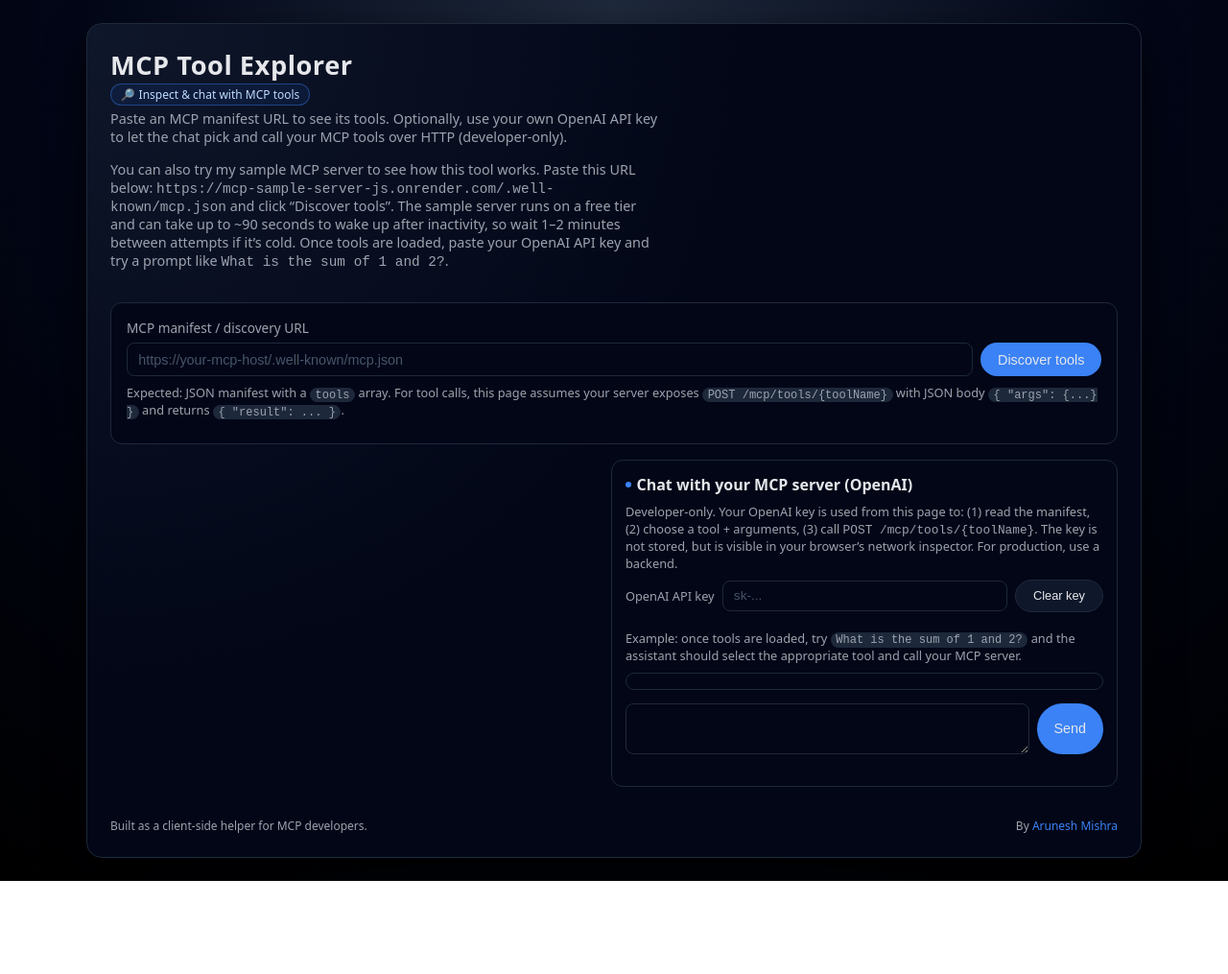
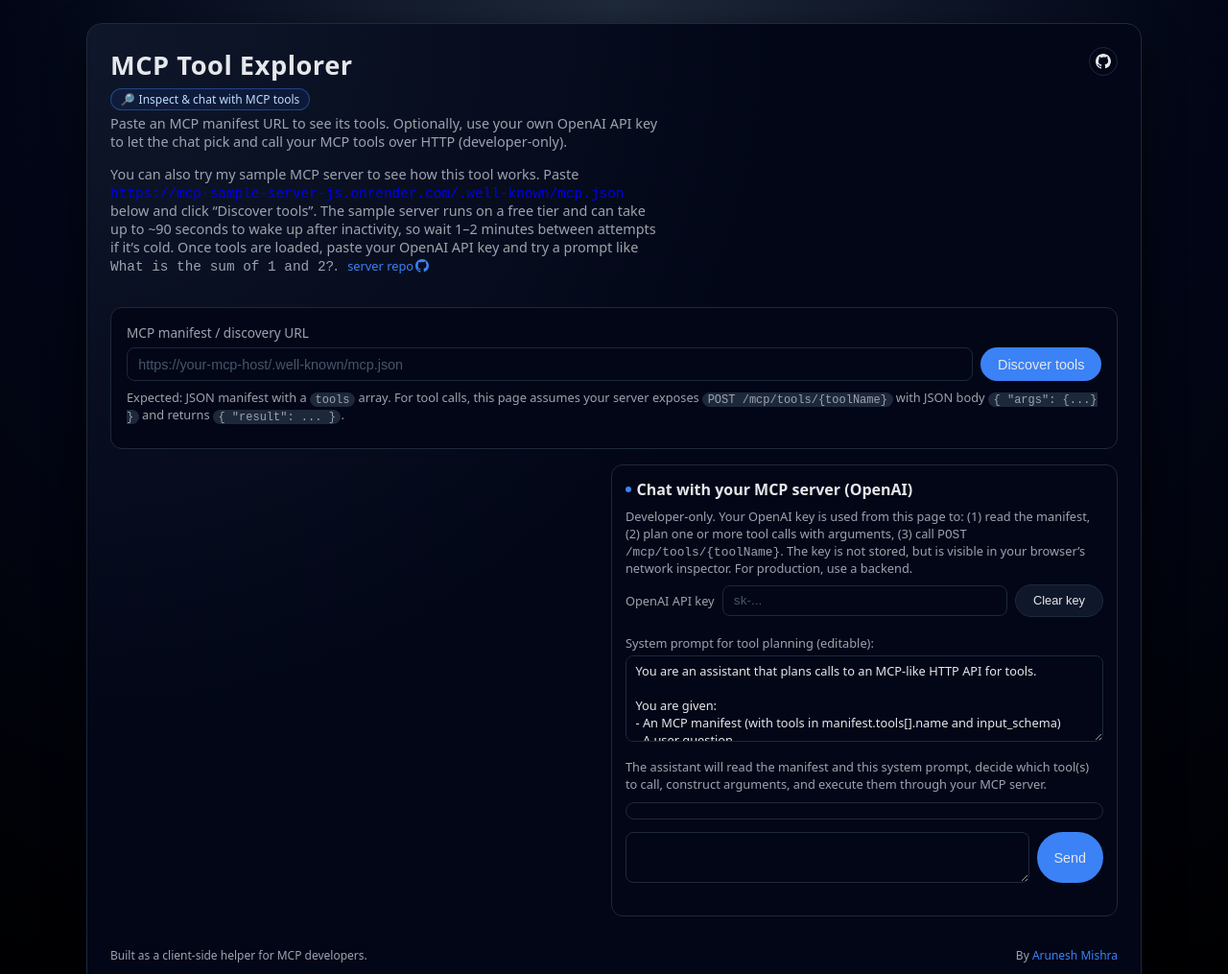
Before and after one commit to aruneshmishra/mcp-explorer, a plain HTML site: page index.html in a window 1280 px wide. Shown: the top 1015 px of the page at 96% size. Before the commit the page ends 918 px from the top, so only its background shows below. Drawn offline with Linux system fonts and the light colour scheme.

Commit message:
Enhance header links and update chat tool logic
Added styling for header links and system row, updated chat tool call logic.

```diff
--- a/index.html
+++ b/index.html
@@ -49,6 +49,7 @@
       gap: 1rem;
       margin-bottom: 1.25rem;
       flex-wrap: wrap;
+      align-items: flex-start;
     }
 
     .title-block h1 {
@@ -74,6 +75,36 @@
       background: rgba(37,99,235,0.1);
       color: #bfdbfe;
       font-size: 0.75rem;
+      margin-top: 0.35rem;
+    }
+
+    .header-links {
+      display: flex;
+      gap: 0.4rem;
+      align-items: center;
+    }
+
+    .header-links a {
+      display: inline-flex;
+      align-items: center;
+      justify-content: center;
+      width: 30px;
+      height: 30px;
+      border-radius: 999px;
+      border: 1px solid var(--border-subtle);
+      background: #020617;
+      color: var(--text-main);
+      text-decoration: none;
+    }
+
+    .header-links a:hover {
+      border-color: var(--accent);
+    }
+
+    .header-links svg {
+      width: 16px;
+      height: 16px;
+      fill: currentColor;
     }
 
     .input-card {
@@ -305,6 +336,29 @@
       color: #475569;
     }
 
+    .system-row {
+      display: flex;
+      flex-direction: column;
+      gap: 0.25rem;
+      margin-top: 0.5rem;
+      font-size: 0.8rem;
+      color: var(--text-muted);
+    }
+
+    #systemPromptInput {
+      width: 100%;
+      min-height: 90px;
+      max-height: 200px;
+      resize: vertical;
+      padding: 0.4rem 0.6rem;
+      border-radius: 0.5rem;
+      border: 1px solid var(--border-subtle);
+      background: #020617;
+      color: var(--text-main);
+      font-size: 0.8rem;
+      font-family: var(--font);
+    }
+
     .chat-log {
       border-radius: 0.6rem;
       border: 1px solid var(--border-subtle);
@@ -364,6 +418,22 @@
       font-family: var(--font);
     }
 
+    .gh-inline-link {
+      display: inline-flex;
+      align-items: center;
+      margin-left: 0.4rem;
+      text-decoration: none;
+      color: var(--accent);
+      font-size: 0.8rem;
+    }
+
+    .gh-inline-link svg {
+      width: 14px;
+      height: 14px;
+      fill: currentColor;
+      margin-left: 2px;
+    }
+
     footer {
       margin-top: 1.25rem;
       font-size: 0.75rem;
@@ -398,13 +468,39 @@
           let the chat pick and call your MCP tools over HTTP (developer-only).
         </p>
         <p class="subtitle">
-          You can also try my sample MCP server to see how this tool works. Paste this URL below:
-          <code>https://mcp-sample-server-js.onrender.com/.well-known/mcp.json</code> and click
-          “Discover tools”. The sample server runs on a free tier and can take up to ~90 seconds to
-          wake up after inactivity, so wait 1–2 minutes between attempts if it’s cold. Once tools
-          are loaded, paste your OpenAI API key and try a prompt like
-          <code>What is the sum of 1 and 2?</code>.
+          You can also try my sample MCP server to see how this tool works. Paste
+          <a href="https://mcp-sample-server-js.onrender.com/.well-known/mcp.json" target="_blank" rel="noopener noreferrer" style="text-decoration:none;">
+            <code>https://mcp-sample-server-js.onrender.com/.well-known/mcp.json</code>
+          </a>
+          below and click “Discover tools”. The sample server runs on a free tier and can take up to ~90 seconds to
+          wake up after inactivity, so wait 1–2 minutes between attempts if it’s cold. Once tools are loaded, paste your
+          OpenAI API key and try a prompt like <code>What is the sum of 1 and 2?</code>.
+          <a class="gh-inline-link" href="https://github.com/aruneshmishra/mcp-sample-server-js" target="_blank" rel="noopener noreferrer">
+            server repo
+            <svg viewBox="0 0 16 16" aria-hidden="true">
+              <path d="M8 0C3.58 0 0 3.58 0 8c0 3.54 2.29 6.53 5.47 7.59.4.07.55-.17.55-.38
+              0-.19-.01-.82-.01-1.49-2.01.37-2.53-.49-2.69-.94-.09-.23-.48-.94-.82-1.13-.28-.15-.68-.52
+              -.01-.53.63-.01 1.08.58 1.23.82.72 1.21 1.87.87 2.33.66.07-.52.28-.87.51-1.07-1.78-.2-3.64-.89-3.64-3.95
+              0-.87.31-1.59.82-2.15-.08-.2-.36-1.02.08-2.12 0 0 .67-.21 2.2.82A7.62 7.62 0 0 1 8 3.47c.68.003 1.37.092
+              2.01.27 1.53-1.04 2.2-.82 2.2-.82.44 1.1.16 1.92.08 2.12.51.56.82 1.27.82 2.15
+              0 3.07-1.87 3.75-3.65 3.95.29.25.54.73.54 1.48 0 1.07-.01 1.93-.01 2.2
+              0 .21.15.46.55.38A8.01 8.01 0 0 0 16 8c0-4.42-3.58-8-8-8Z"></path>
+            </svg>
+          </a>
         </p>
+      </div>
+      <div class="header-links">
+        <a href="https://github.com/aruneshmishra/mcp-explorer" target="_blank" rel="noopener noreferrer" title="Open MCP Explorer client repo">
+          <svg viewBox="0 0 16 16" aria-hidden="true">
+            <path d="M8 0C3.58 0 0 3.58 0 8c0 3.54 2.29 6.53 5.47 7.59.4.07.55-.17.55-.38
+            0-.19-.01-.82-.01-1.49-2.01.37-2.53-.49-2.69-.94-.09-.23-.48-.94-.82-1.13-.28-.15-.68-.52
+            -.01-.53.63-.01 1.08.58 1.23.82.72 1.21 1.87.87 2.33.66.07-.52.28-.87.51-1.07-1.78-.2-3.64-.89-3.64-3.95
+            0-.87.31-1.59.82-2.15-.08-.2-.36-1.02.08-2.12 0 0 .67-.21 2.2.82A7.62 7.62 0 0 1 8 3.47c.68.003 1.37.092
+            2.01.27 1.53-1.04 2.2-.82 2.2-.82.44 1.1.16 1.92.08 2.12.51.56.82 1.27.82 2.15
+            0 3.07-1.87 3.75-3.65 3.95.29.25.54.73.54 1.48 0 1.07-.01 1.93-.01 2.2
+            0 .21.15.46.55.38A8.01 8.01 0 0 0 16 8c0-4.42-3.58-8-8-8Z"></path>
+          </svg>
+        </a>
       </div>
     </header>
 
@@ -441,7 +537,7 @@
           <h2><span class="dot"></span> Chat with your MCP server (OpenAI)</h2>
           <small>
             Developer-only. Your OpenAI key is used from this page to:
-            (1) read the manifest, (2) choose a tool + arguments, (3) call
+            (1) read the manifest, (2) plan one or more tool calls with arguments, (3) call
             <code>POST /mcp/tools/{toolName}</code>. The key is not stored,
             but is visible in your browser’s network inspector. For production, use a backend.
           </small>
@@ -459,9 +555,40 @@
               </button>
             </div>
 
+            <div class="system-row">
+              <span>System prompt for tool planning (editable):</span>
+              <textarea id="systemPromptInput">
+You are an assistant that plans calls to an MCP-like HTTP API for tools.
+
+You are given:
+- An MCP manifest (with tools in manifest.tools[].name and input_schema)
+- A user question
+
+HTTP contract (handled by the client UI):
+- POST BASE_URL/mcp/tools/{toolName}
+- Body: { "args": { ... } }
+- Response: { "result": ... }
+
+Your job:
+- Decide which tool or tools to call (one or more, in order)
+- Build args objects that match the tool input_schema
+- Keep calls simple, safe, and idempotent when possible
+
+Response format:
+Return ONLY valid JSON (no extra prose) using this shape:
+
+{
+  "calls": [
+    { "tool": "tool_name_here", "args": { /* your args */ } }
+  ],
+  "explanation": "Short natural-language summary of what you are going to do."
+}
+              </textarea>
+            </div>
+
             <div class="hint">
-              Example: once tools are loaded, try <code>What is the sum of 1 and 2?</code> and the
-              assistant should select the appropriate tool and call your MCP server.
+              The assistant will read the manifest and this system prompt, decide which tool(s) to call,
+              construct arguments, and execute them through your MCP server.
             </div>
 
             <div id="chatLog" class="chat-log"></div>
@@ -498,6 +625,7 @@
 
     const apiKeyInput = document.getElementById('apiKeyInput');
     const clearKeyBtn = document.getElementById('clearKeyBtn');
+    const systemPromptInput = document.getElementById('systemPromptInput');
     const chatLogEl = document.getElementById('chatLog');
     const chatInput = document.getElementById('chatInput');
     const sendChatBtn = document.getElementById('sendChatBtn');
@@ -683,7 +811,7 @@
 
         chatHistory = [{
           role: 'assistant',
-          content: 'Manifest loaded. Ask your question, e.g. something that can be answered by one of the tools.'
+          content: 'Manifest loaded. Ask a question and I will try to plan one or more MCP tool calls.'
         }];
         renderChatLog();
         setChatStatus('');
@@ -781,24 +909,22 @@
       renderChatLog();
 
       sendChatBtn.disabled = true;
-      setChatStatus('Asking OpenAI to pick a tool and arguments...', false);
+      setChatStatus('Asking OpenAI to plan tool call(s)...', false);
 
       try {
-        // Step 1: Ask OpenAI which tool to call + args
+        const systemPromptText = systemPromptInput.value.trim() || '';
+
+        // Step 1: Ask OpenAI which tool(s) to call + args
         const planningMessages = [
           {
             role: 'system',
+            content: systemPromptText
+          },
+          {
+            role: 'system',
             content:
-              'You are an assistant that plans calls to an MCP-like HTTP API for tools.\n' +
-              'You are given an MCP manifest and a user question.\n' +
-              'Tools are described in manifest.tools[].name and input_schema.\n' +
-              'The HTTP contract is:\n' +
-              'POST ' + mcpBaseUrl + '/mcp/tools/{toolName}\n' +
-              'Body: { "args": { ... } }\n' +
-              'Response: { "result": ... }.\n\n' +
-              'Your job: Choose exactly ONE tool, construct an appropriate args object, and explain briefly.\n' +
-              'IMPORTANT: Respond ONLY with valid JSON in this shape:\n' +
-              '{ "tool": "tool_name_here", "args": { ... }, "explanation": "short text" }'
+              'The MCP server base URL is: ' + mcpBaseUrl + '\n' +
+              'The client will call POST ' + mcpBaseUrl + '/mcp/tools/{toolName} with body { "args": { ... } }.'
           },
           {
             role: 'system',
@@ -835,19 +961,36 @@
         const planText = planData.choices?.[0]?.message?.content || '';
         const planJson = extractJsonFromText(planText);
 
-        if (!planJson || !planJson.tool) {
-          setChatStatus('Could not parse tool/args JSON from OpenAI response.', true);
+        let calls = [];
+        if (planJson && Array.isArray(planJson.calls) && planJson.calls.length > 0) {
+          calls = planJson.calls;
+        } else if (planJson && planJson.tool) {
+          calls = [{ tool: planJson.tool, args: planJson.args || {} }];
+        }
+
+        if (!calls.length) {
+          setChatStatus('Could not find any calls in OpenAI response (expected "calls" array or "tool").', true);
           sendChatBtn.disabled = false;
           return;
         }
 
-        const toolName = planJson.tool;
-        const toolArgs = planJson.args || {};
-        const explanation = planJson.explanation || 'Calling ' + toolName;
+        const explanation = planJson.explanation || 'Executing planned MCP tool call(s).';
 
-        // Step 2: Call MCP tool HTTP endpoint
-        setChatStatus('Calling MCP tool "' + toolName + '" on ' + mcpBaseUrl + ' ...', false);
+        // Step 2: Call MCP tool HTTP endpoint(s)
+        let resultsText = '';
+        for (let i = 0; i < calls.length; i++) {
+          const c = calls[i];
+          const toolName = c.tool;
+          const toolArgs = c.args || {};
 
+          if (!toolName) {
+            resultsText += `\nCall #${i + 1}: missing "tool" name.\n`;
+            continue;
+          }
+
+          setChatStatus(`Calling MCP tool "${toolName}" on ${mcpBaseUrl} ...`, false);
+
+          try {
             const toolResp = await fetch(mcpBaseUrl + '/mcp/tools/' + encodeURIComponent(toolName), {
               method: 'POST',
               headers: {
@@ -859,28 +1002,30 @@
             if (!toolResp.ok) {
               const txt = await toolResp.text().catch(() => '');
               console.error('MCP tool error:', txt);
-          setChatStatus('MCP tool call failed with status ' + toolResp.status + '\n' + txt, true);
-          chatHistory.push({
-            role: 'assistant',
-            content: 'I tried to call tool "' + toolName + '" but got HTTP ' + toolResp.status + '.'
-          });
-          renderChatLog();
-          sendChatBtn.disabled = false;
-          return;
+              resultsText += `\nCall #${i + 1} - tool "${toolName}" failed with HTTP ${toolResp.status}.\n${txt}\n`;
+              continue;
             }
 
             const toolData = await toolResp.json();
-
             const resultSnippet =
               typeof toolData.result === 'undefined'
                 ? JSON.stringify(toolData, null, 2)
                 : JSON.stringify(toolData.result, null, 2);
 
+            resultsText +=
+              `\nCall #${i + 1} - tool: ${toolName}\n` +
+              `Args: ${JSON.stringify(toolArgs)}\n` +
+              `Result:\n${resultSnippet}\n`;
+          } catch (toolErr) {
+            console.error('MCP tool call error:', toolErr);
+            resultsText += `\nCall #${i + 1} - error calling "${toolName}": ${toolErr.message}\n`;
+          }
+        }
+
         const answerText =
           explanation +
-          '\n\nTool: ' + toolName +
-          '\nArgs: ' + JSON.stringify(toolArgs) +
-          '\nResult:\n' + resultSnippet;
+          '\n' +
+          resultsText.trim();
 
         chatHistory.push({ role: 'assistant', content: answerText });
         renderChatLog();
@@ -888,7 +1033,7 @@
 
       } catch (err) {
         console.error(err);
-        setChatStatus('Error while planning or calling MCP tool: ' + err.message, true);
+        setChatStatus('Error while planning or calling MCP tool(s): ' + err.message, true);
       } finally {
         sendChatBtn.disabled = false;
       }
```
Lines whose indentation alone changed are shown as unchanged.
